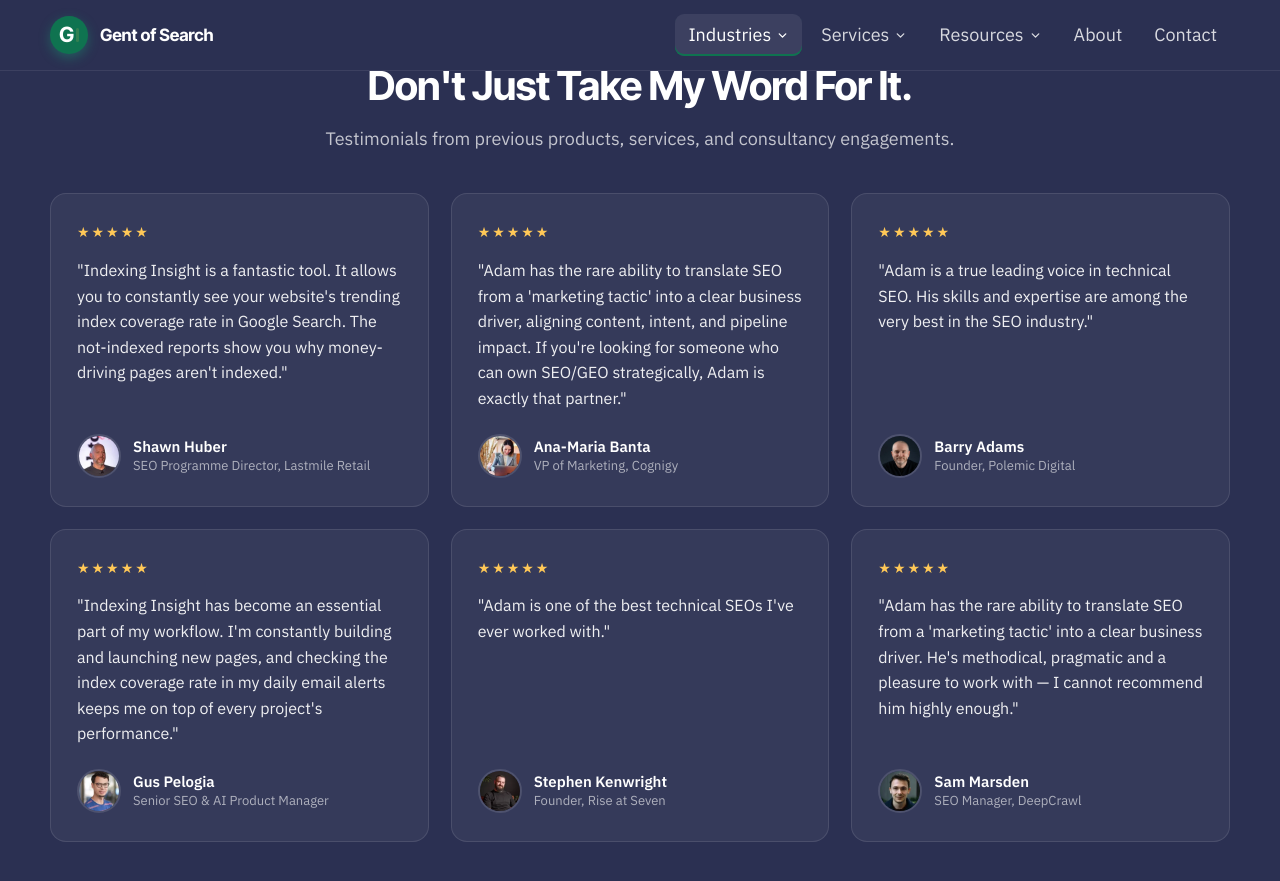
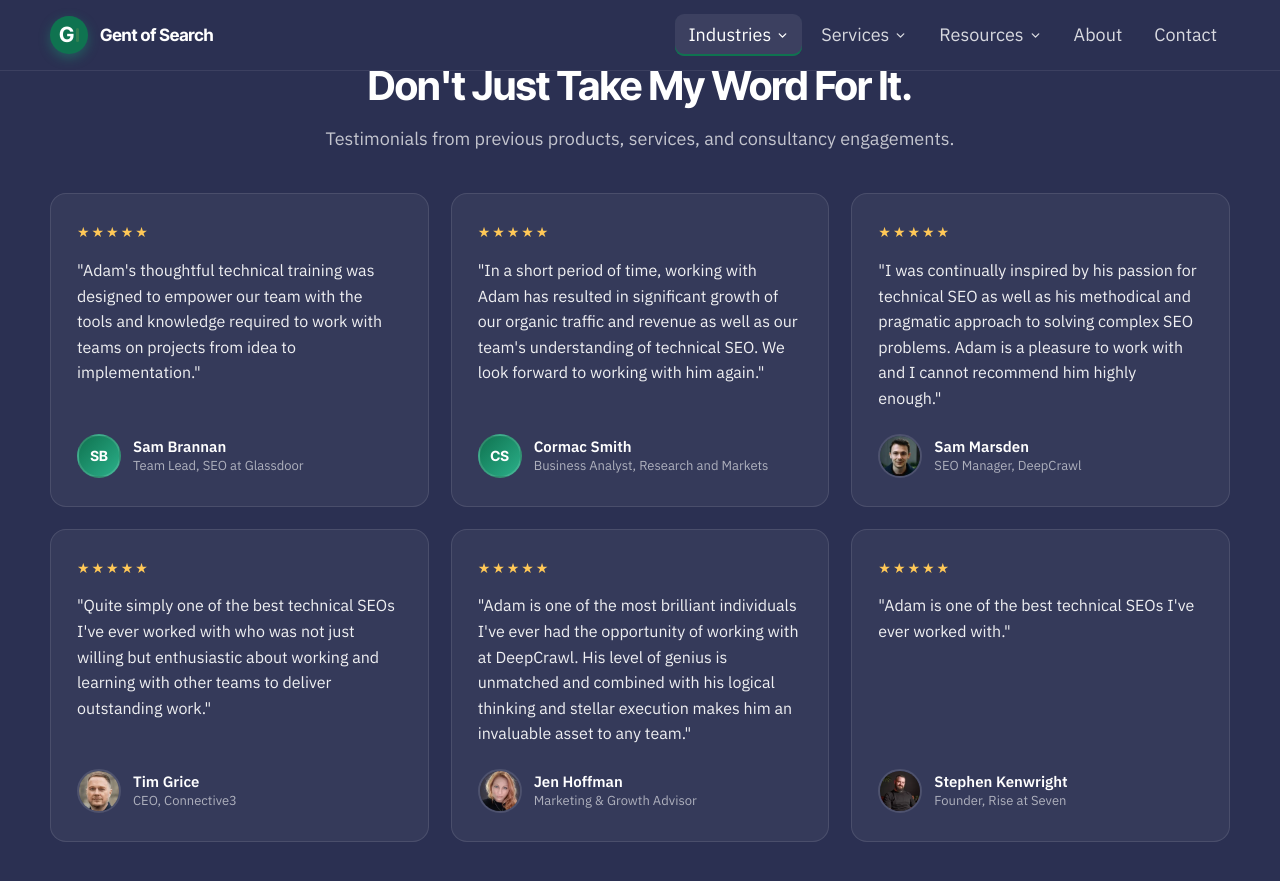
Before and after one commit to Gent-of-Search/gentofsearch.com, a Jekyll site: the page built from industry/enterprise.html, in a window 1280 px wide and 900 px high, scrolled down 6031 px. Shown: the top 881 px of the window. Built offline with Jekyll 4.4.1, drawn with Linux system fonts in a browser that asks for light colours.

Commit message:
Enterprise: replace testimonials grid with Sam Brannan, Cormac, Sam Marsden, Tim Grice, Jen Hoffman, Stephen Kenwright

```diff
--- a/industry/enterprise.html
+++ b/industry/enterprise.html
@@ -241,34 +241,42 @@ industry: enterprise
       <div class="gos-g3" style="display:grid; grid-template-columns:repeat(3,1fr); gap:22px;">
         <div style="background:rgba(255,255,255,0.05); border:1px solid rgba(255,255,255,0.10); border-radius:16px; padding:28px 26px; display:flex; flex-direction:column;">
           <span style="color:#FFC857; letter-spacing:2px; font-size:14px; margin-bottom:14px;">★★★★★</span>
-          <p style="font-size:16px; line-height:1.6; color:rgba(255,255,255,0.92); margin:0 0 22px; flex:1;">"Indexing Insight is a fantastic tool. It allows you to constantly see your website's trending index coverage rate in Google Search. The not-indexed reports show you why money-driving pages aren't indexed."</p>
+          <p style="font-size:16px; line-height:1.6; color:rgba(255,255,255,0.92); margin:0 0 22px; flex:1;">"Adam's thoughtful technical training was designed to empower our team with the tools and knowledge required to work with teams on projects from idea to implementation."</p>
           <div style="display:flex; align-items:center; gap:12px;">
-            <img src="{{ '/testimonial-avatars/shawn-huber.webp' | relative_url }}" alt="Shawn Huber" style="width:44px; height:44px; border-radius:50%; object-fit:cover; flex-shrink:0; border:2px solid rgba(255,255,255,0.12);">
-            <div style="line-height:1.35;"><div style="color:#FFFFFF; font-weight:600; font-size:15px;">Shawn Huber</div><div style="color:rgba(255,255,255,0.6); font-size:13px;">SEO Programme Director, Lastmile Retail</div></div>
+            <span style="width:44px; height:44px; border-radius:50%; background:linear-gradient(135deg,#0F7350,#2BAF89); color:#FFFFFF; font-family:'Inter Tight',sans-serif; font-weight:700; font-size:14px; display:flex; align-items:center; justify-content:center; flex-shrink:0; border:2px solid rgba(255,255,255,0.12);">SB</span>
+            <div style="line-height:1.35;"><div style="color:#FFFFFF; font-weight:600; font-size:15px;">Sam Brannan</div><div style="color:rgba(255,255,255,0.6); font-size:13px;">Team Lead, SEO at Glassdoor</div></div>
           </div>
         </div>
         <div style="background:rgba(255,255,255,0.05); border:1px solid rgba(255,255,255,0.10); border-radius:16px; padding:28px 26px; display:flex; flex-direction:column;">
           <span style="color:#FFC857; letter-spacing:2px; font-size:14px; margin-bottom:14px;">★★★★★</span>
-          <p style="font-size:16px; line-height:1.6; color:rgba(255,255,255,0.92); margin:0 0 22px; flex:1;">"Adam has the rare ability to translate SEO from a 'marketing tactic' into a clear business driver, aligning content, intent, and pipeline impact. If you're looking for someone who can own SEO/GEO strategically, Adam is exactly that partner."</p>
+          <p style="font-size:16px; line-height:1.6; color:rgba(255,255,255,0.92); margin:0 0 22px; flex:1;">"In a short period of time, working with Adam has resulted in significant growth of our organic traffic and revenue as well as our team's understanding of technical SEO. We look forward to working with him again."</p>
           <div style="display:flex; align-items:center; gap:12px;">
-            <img src="{{ '/testimonial-avatars/ana-maria-banta.webp' | relative_url }}" alt="Ana-Maria Banta" style="width:44px; height:44px; border-radius:50%; object-fit:cover; flex-shrink:0; border:2px solid rgba(255,255,255,0.12);">
-            <div style="line-height:1.35;"><div style="color:#FFFFFF; font-weight:600; font-size:15px;">Ana-Maria Banta</div><div style="color:rgba(255,255,255,0.6); font-size:13px;">VP of Marketing, Cognigy</div></div>
+            <span style="width:44px; height:44px; border-radius:50%; background:linear-gradient(135deg,#0F7350,#2BAF89); color:#FFFFFF; font-family:'Inter Tight',sans-serif; font-weight:700; font-size:14px; display:flex; align-items:center; justify-content:center; flex-shrink:0; border:2px solid rgba(255,255,255,0.12);">CS</span>
+            <div style="line-height:1.35;"><div style="color:#FFFFFF; font-weight:600; font-size:15px;">Cormac Smith</div><div style="color:rgba(255,255,255,0.6); font-size:13px;">Business Analyst, Research and Markets</div></div>
           </div>
         </div>
         <div style="background:rgba(255,255,255,0.05); border:1px solid rgba(255,255,255,0.10); border-radius:16px; padding:28px 26px; display:flex; flex-direction:column;">
           <span style="color:#FFC857; letter-spacing:2px; font-size:14px; margin-bottom:14px;">★★★★★</span>
-          <p style="font-size:16px; line-height:1.6; color:rgba(255,255,255,0.92); margin:0 0 22px; flex:1;">"Adam is a true leading voice in technical SEO. His skills and expertise are among the very best in the SEO industry."</p>
+          <p style="font-size:16px; line-height:1.6; color:rgba(255,255,255,0.92); margin:0 0 22px; flex:1;">"I was continually inspired by his passion for technical SEO as well as his methodical and pragmatic approach to solving complex SEO problems. Adam is a pleasure to work with and I cannot recommend him highly enough."</p>
           <div style="display:flex; align-items:center; gap:12px;">
-            <img src="{{ '/testimonial-avatars/barry-adams.webp' | relative_url }}" alt="Barry Adams" style="width:44px; height:44px; border-radius:50%; object-fit:cover; flex-shrink:0; border:2px solid rgba(255,255,255,0.12);">
-            <div style="line-height:1.35;"><div style="color:#FFFFFF; font-weight:600; font-size:15px;">Barry Adams</div><div style="color:rgba(255,255,255,0.6); font-size:13px;">Founder, Polemic Digital</div></div>
+            <img src="{{ '/testimonial-avatars/sam-marsden.webp' | relative_url }}" alt="Sam Marsden" style="width:44px; height:44px; border-radius:50%; object-fit:cover; flex-shrink:0; border:2px solid rgba(255,255,255,0.12);">
+            <div style="line-height:1.35;"><div style="color:#FFFFFF; font-weight:600; font-size:15px;">Sam Marsden</div><div style="color:rgba(255,255,255,0.6); font-size:13px;">SEO Manager, DeepCrawl</div></div>
           </div>
         </div>
         <div style="background:rgba(255,255,255,0.05); border:1px solid rgba(255,255,255,0.10); border-radius:16px; padding:28px 26px; display:flex; flex-direction:column;">
           <span style="color:#FFC857; letter-spacing:2px; font-size:14px; margin-bottom:14px;">★★★★★</span>
-          <p style="font-size:16px; line-height:1.6; color:rgba(255,255,255,0.92); margin:0 0 22px; flex:1;">"Indexing Insight has become an essential part of my workflow. I'm constantly building and launching new pages, and checking the index coverage rate in my daily email alerts keeps me on top of every project's performance."</p>
+          <p style="font-size:16px; line-height:1.6; color:rgba(255,255,255,0.92); margin:0 0 22px; flex:1;">"Quite simply one of the best technical SEOs I've ever worked with who was not just willing but enthusiastic about working and learning with other teams to deliver outstanding work."</p>
           <div style="display:flex; align-items:center; gap:12px;">
-            <img src="{{ '/testimonial-avatars/gus-pelogia.webp' | relative_url }}" alt="Gus Pelogia" style="width:44px; height:44px; border-radius:50%; object-fit:cover; flex-shrink:0; border:2px solid rgba(255,255,255,0.12);">
-            <div style="line-height:1.35;"><div style="color:#FFFFFF; font-weight:600; font-size:15px;">Gus Pelogia</div><div style="color:rgba(255,255,255,0.6); font-size:13px;">Senior SEO &amp; AI Product Manager</div></div>
+            <img src="{{ '/testimonial-avatars/tim-grice.webp' | relative_url }}" alt="Tim Grice" style="width:44px; height:44px; border-radius:50%; object-fit:cover; flex-shrink:0; border:2px solid rgba(255,255,255,0.12);">
+            <div style="line-height:1.35;"><div style="color:#FFFFFF; font-weight:600; font-size:15px;">Tim Grice</div><div style="color:rgba(255,255,255,0.6); font-size:13px;">CEO, Connective3</div></div>
+          </div>
+        </div>
+        <div style="background:rgba(255,255,255,0.05); border:1px solid rgba(255,255,255,0.10); border-radius:16px; padding:28px 26px; display:flex; flex-direction:column;">
+          <span style="color:#FFC857; letter-spacing:2px; font-size:14px; margin-bottom:14px;">★★★★★</span>
+          <p style="font-size:16px; line-height:1.6; color:rgba(255,255,255,0.92); margin:0 0 22px; flex:1;">"Adam is one of the most brilliant individuals I've ever had the opportunity of working with at DeepCrawl. His level of genius is unmatched and combined with his logical thinking and stellar execution makes him an invaluable asset to any team."</p>
+          <div style="display:flex; align-items:center; gap:12px;">
+            <img src="{{ '/testimonial-avatars/jen-hoffman.webp' | relative_url }}" alt="Jen Hoffman" style="width:44px; height:44px; border-radius:50%; object-fit:cover; flex-shrink:0; border:2px solid rgba(255,255,255,0.12);">
+            <div style="line-height:1.35;"><div style="color:#FFFFFF; font-weight:600; font-size:15px;">Jen Hoffman</div><div style="color:rgba(255,255,255,0.6); font-size:13px;">Marketing &amp; Growth Advisor</div></div>
           </div>
         </div>
         <div style="background:rgba(255,255,255,0.05); border:1px solid rgba(255,255,255,0.10); border-radius:16px; padding:28px 26px; display:flex; flex-direction:column;">
@@ -277,14 +285,6 @@ industry: enterprise
           <div style="display:flex; align-items:center; gap:12px;">
             <img src="{{ '/testimonial-avatars/stephen-kenwright.webp' | relative_url }}" alt="Stephen Kenwright" style="width:44px; height:44px; border-radius:50%; object-fit:cover; flex-shrink:0; border:2px solid rgba(255,255,255,0.12);">
             <div style="line-height:1.35;"><div style="color:#FFFFFF; font-weight:600; font-size:15px;">Stephen Kenwright</div><div style="color:rgba(255,255,255,0.6); font-size:13px;">Founder, Rise at Seven</div></div>
-          </div>
-        </div>
-        <div style="background:rgba(255,255,255,0.05); border:1px solid rgba(255,255,255,0.10); border-radius:16px; padding:28px 26px; display:flex; flex-direction:column;">
-          <span style="color:#FFC857; letter-spacing:2px; font-size:14px; margin-bottom:14px;">★★★★★</span>
-          <p style="font-size:16px; line-height:1.6; color:rgba(255,255,255,0.92); margin:0 0 22px; flex:1;">"Adam has the rare ability to translate SEO from a 'marketing tactic' into a clear business driver. He's methodical, pragmatic and a pleasure to work with — I cannot recommend him highly enough."</p>
-          <div style="display:flex; align-items:center; gap:12px;">
-            <img src="{{ '/testimonial-avatars/sam-marsden.webp' | relative_url }}" alt="Sam Marsden" style="width:44px; height:44px; border-radius:50%; object-fit:cover; flex-shrink:0; border:2px solid rgba(255,255,255,0.12);">
-            <div style="line-height:1.35;"><div style="color:#FFFFFF; font-weight:600; font-size:15px;">Sam Marsden</div><div style="color:rgba(255,255,255,0.6); font-size:13px;">SEO Manager, DeepCrawl</div></div>
           </div>
         </div>
       </div>
```
